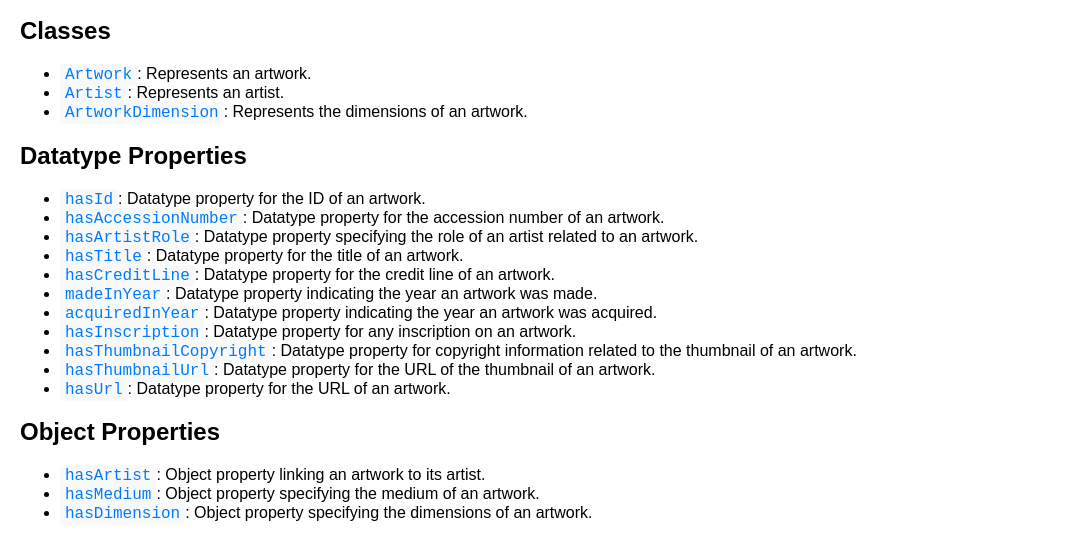
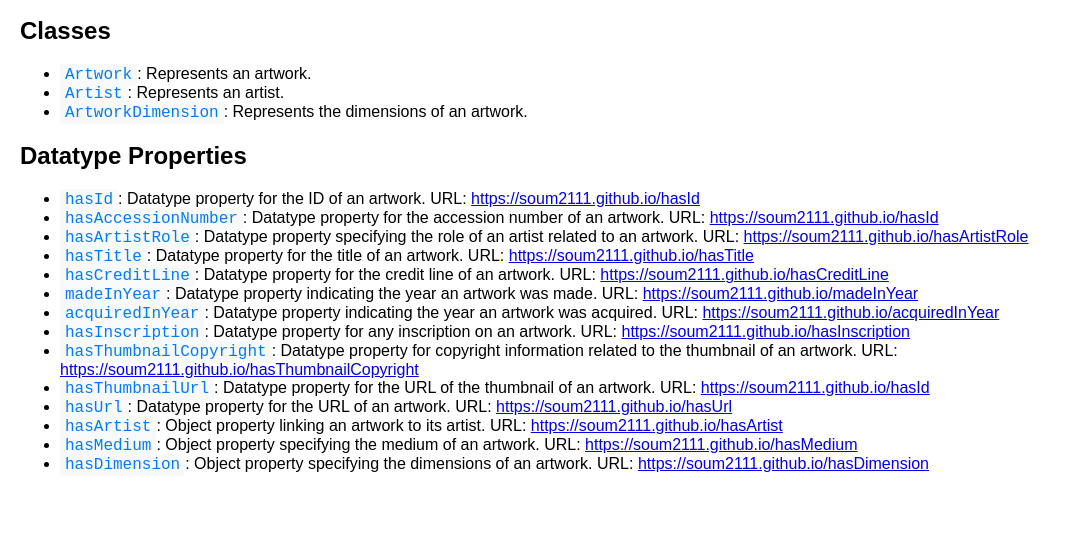
Before and after one commit to Soum2111/soum2111.github.io, a plain HTML site: page Artwork.html in a window 1280 px wide. Shown: the part 101-660 px from the top of the page, without its empty margins (0-1070 px from the left). Drawn offline with Linux system fonts and the light colour scheme.

Commit message:
Update Artwork.html

```diff
--- a/Artwork.html
+++ b/Artwork.html
@@ -40,24 +40,20 @@
 
     <h2>Datatype Properties</h2>
     <ul>
-        <li><code>hasId</code>: Datatype property for the ID of an artwork.</li>
-        <li><code>hasAccessionNumber</code>: Datatype property for the accession number of an artwork.</li>
-        <li><code>hasArtistRole</code>: Datatype property specifying the role of an artist related to an artwork.</li>
-        <li><code>hasTitle</code>: Datatype property for the title of an artwork.</li>
-        <li><code>hasCreditLine</code>: Datatype property for the credit line of an artwork.</li>
-        <li><code>madeInYear</code>: Datatype property indicating the year an artwork was made.</li>
-        <li><code>acquiredInYear</code>: Datatype property indicating the year an artwork was acquired.</li>
-        <li><code>hasInscription</code>: Datatype property for any inscription on an artwork.</li>
-        <li><code>hasThumbnailCopyright</code>: Datatype property for copyright information related to the thumbnail of an artwork.</li>
-        <li><code>hasThumbnailUrl</code>: Datatype property for the URL of the thumbnail of an artwork.</li>
-        <li><code>hasUrl</code>: Datatype property for the URL of an artwork.</li>
-    </ul>
-
-    <h2>Object Properties</h2>
-    <ul>
-        <li><code>hasArtist</code>: Object property linking an artwork to its artist.</li>
-        <li><code>hasMedium</code>: Object property specifying the medium of an artwork.</li>
-        <li><code>hasDimension</code>: Object property specifying the dimensions of an artwork.</li>
+        <li><code>hasId</code>: Datatype property for the ID of an artwork. URL: <a href="https://soum2111.github.io/hasId">https://soum2111.github.io/hasId</a></li>
+        <li><code>hasAccessionNumber</code>: Datatype property for the accession number of an artwork. URL: <a href="https://soum2111.github.io/hasAccessionNumber">https://soum2111.github.io/hasId</a></li>
+        <li><code>hasArtistRole</code>: Datatype property specifying the role of an artist related to an artwork. URL: <a href="https://soum2111.github.io/hasArtistRole">https://soum2111.github.io/hasArtistRole</a></li>
+        <li><code>hasTitle</code>: Datatype property for the title of an artwork. URL: <a href="https://soum2111.github.io/hasTitle">https://soum2111.github.io/hasTitle</a></li>
+        <li><code>hasCreditLine</code>: Datatype property for the credit line of an artwork. URL: <a href="https://soum2111.github.io/hasCreditLine">https://soum2111.github.io/hasCreditLine</a></li>
+        <li><code>madeInYear</code>: Datatype property indicating the year an artwork was made. URL: <a href="https://soum2111.github.io/madeInYear">https://soum2111.github.io/madeInYear</a></li>
+        <li><code>acquiredInYear</code>: Datatype property indicating the year an artwork was acquired. URL: <a href="https://soum2111.github.io/acquiredInYear">https://soum2111.github.io/acquiredInYear</a></li>
+        <li><code>hasInscription</code>: Datatype property for any inscription on an artwork. URL: <a href="https://soum2111.github.io/hasInscription">https://soum2111.github.io/hasInscription</a></li>
+        <li><code>hasThumbnailCopyright</code>: Datatype property for copyright information related to the thumbnail of an artwork. URL: <a href="https://soum2111.github.io/hasThumbnailCopyright">https://soum2111.github.io/hasThumbnailCopyright</a></li>
+        <li><code>hasThumbnailUrl</code>: Datatype property for the URL of the thumbnail of an artwork. URL: <a href="https://soum2111.github.io/hasId">https://soum2111.github.io/hasId</a></li>
+        <li><code>hasUrl</code>: Datatype property for the URL of an artwork. URL: <a href="https://soum2111.github.io/hasUrl">https://soum2111.github.io/hasUrl</a></li>
+        <li><code>hasArtist</code>: Object property linking an artwork to its artist. URL: <a href="https://soum2111.github.io/hasArtist">https://soum2111.github.io/hasArtist</a></li>
+        <li><code>hasMedium</code>: Object property specifying the medium of an artwork. URL: <a href="https://soum2111.github.io/hasMedium">https://soum2111.github.io/hasMedium</a></li>
+        <li><code>hasDimension</code>: Object property specifying the dimensions of an artwork. URL: <a href="https://soum2111.github.io/hasDimension">https://soum2111.github.io/hasDimension</a></li>
     </ul>
 </body>
 </html>
```
